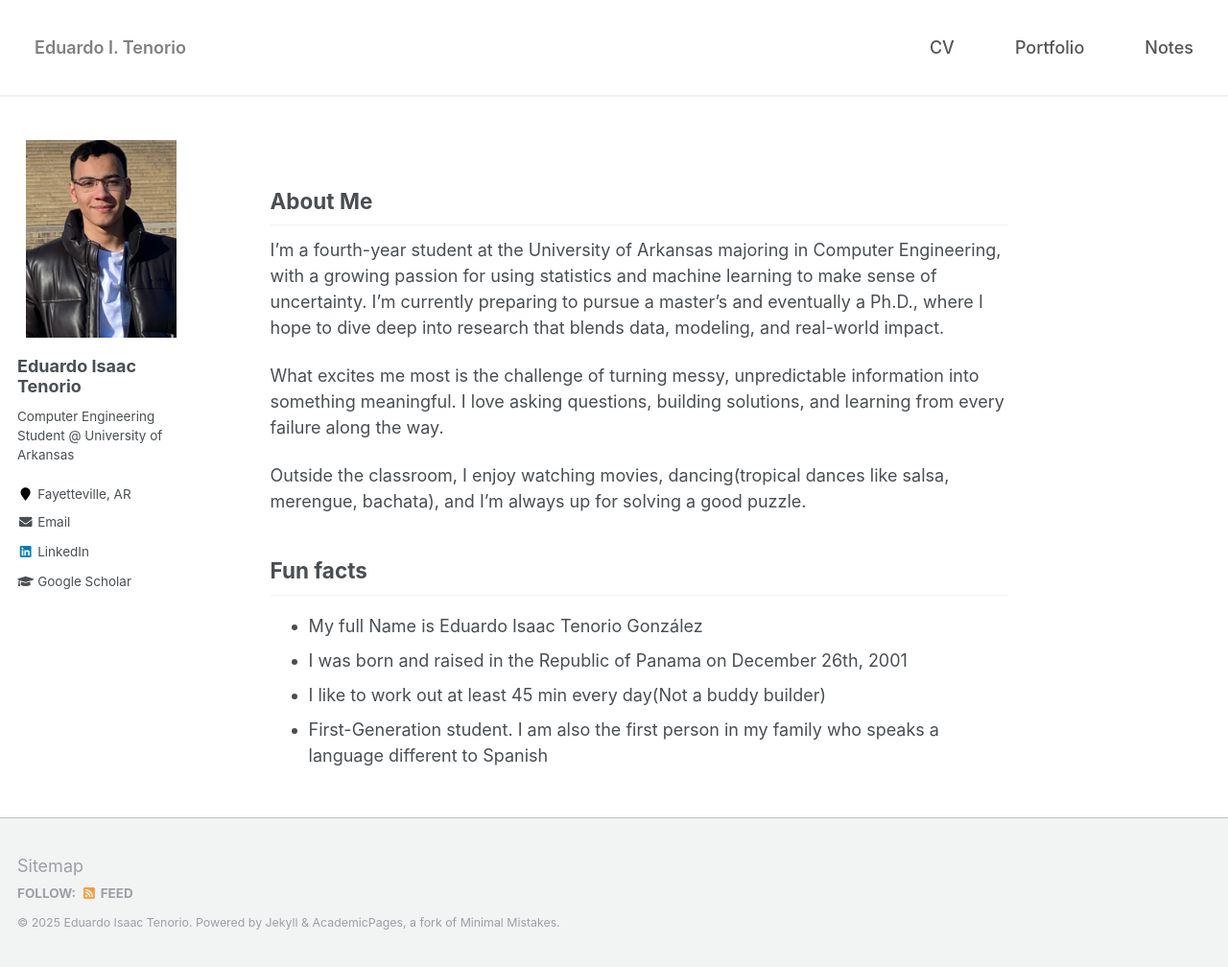
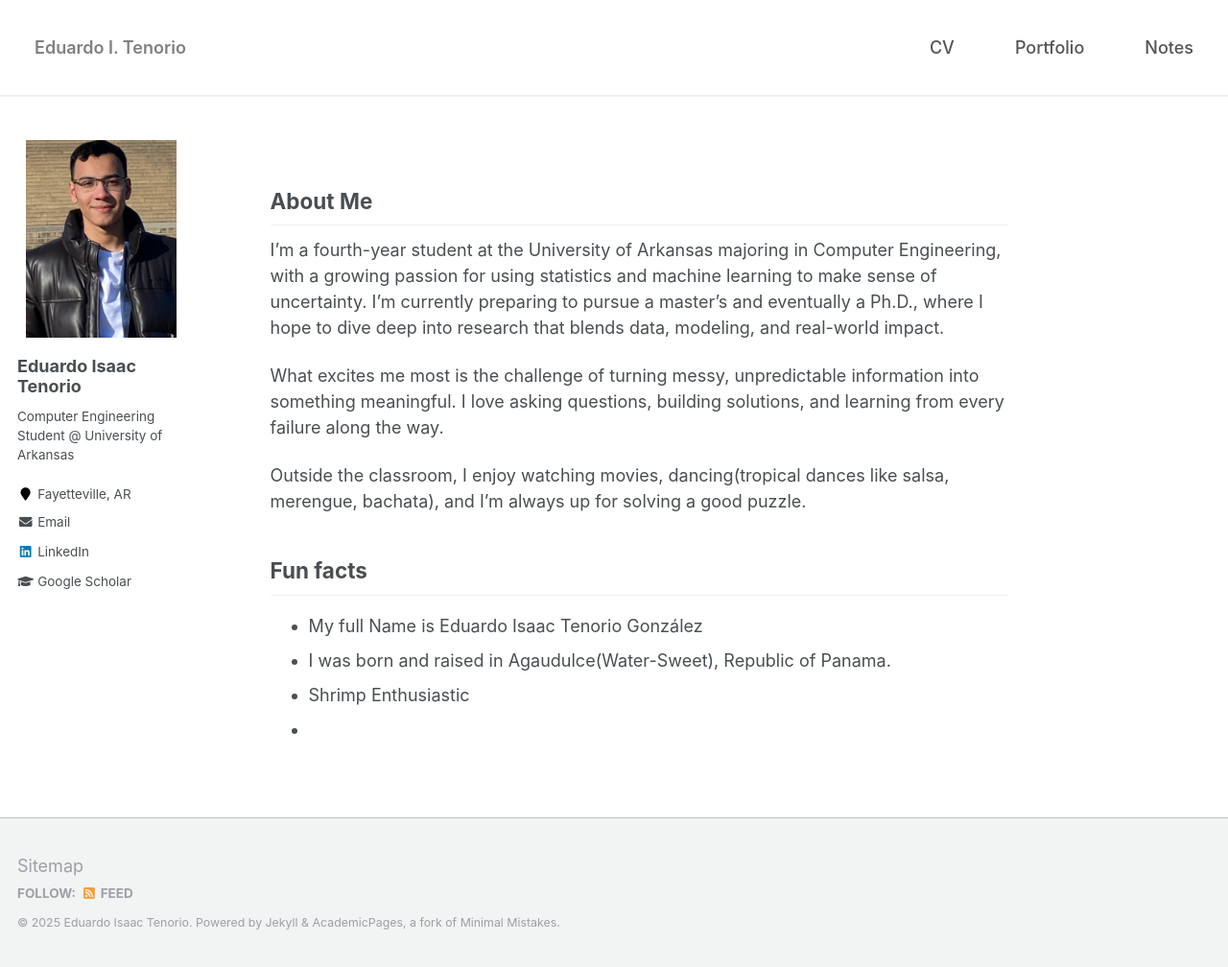
Before and after one commit to edtenorio/edtenorio.github.io, a Jekyll site: the page built from _pages/about.md, in a window 1280 px wide and 1008 px high. Shown: the whole window at 96% size. Built offline with Jekyll 4.4.1, drawn with Linux system fonts in a browser that asks for light colours.

Commit message:
Update about.md

```diff
--- a/_pages/about.md
+++ b/_pages/about.md
@@ -18,6 +18,6 @@ Outside the classroom, I enjoy watching movies, dancing(tropical dances like sal
 
 ## Fun facts
 - My full Name is Eduardo Isaac Tenorio González
-- I was born and raised in the Republic of Panama on December 26th, 2001
-- I like to work out at least 45 min every day(Not a buddy builder)
-- First-Generation student. I am also the first person in my family who speaks a language different to Spanish
+- I was born and raised in Agaudulce(Water-Sweet), Republic of Panama.
+- Shrimp Enthusiastic
+-
```
